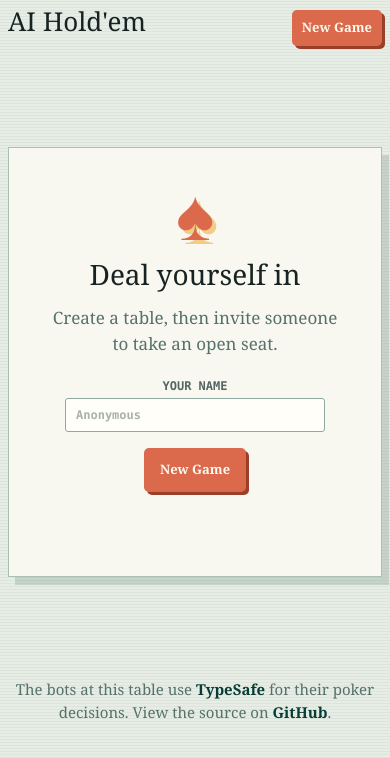
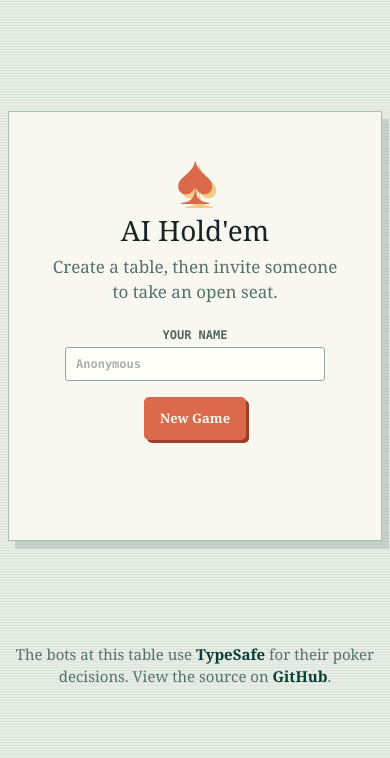
Before and after one commit to jonime/ai-holdem, a Next.js app: page / in a window 390 px wide. Shown: the top 758 px of the page. Built offline with nearby package versions, Linux system fonts and the light colour scheme.

Commit message:
feat(poker): implement GameHeader component and refactor layout structure

```diff
--- /dev/null
+++ b/app/game/[gameId]/layout.tsx
@@ -0,0 +1,12 @@
+import { GameHeader } from "@/components/poker/GameHeader";
+
+export default function GameLayout({
+  children,
+}: LayoutProps<"/game/[gameId]">) {
+  return (
+    <>
+      <GameHeader />
+      {children}
+    </>
+  );
+}
--- a/app/globals.css
+++ b/app/globals.css
@@ -40,18 +40,36 @@ button:disabled {
   min-height: 100vh;
   padding: 28px clamp(18px, 4vw, 64px) 48px;
 }
-.app-header {
+.game-header {
+  padding: 12px clamp(18px, 4vw, 64px) 0;
+}
+.game-header-inner {
   max-width: 1220px;
-  margin: 0 auto 24px;
+  margin: 0 auto;
   display: flex;
+  align-items: center;
   justify-content: space-between;
-  gap: 20px;
-  align-items: end;
 }
-.header-actions {
-  display: flex;
-  gap: 10px;
-  align-items: center;
+.game-header-title {
+  font-weight: 700;
+  font-size: 15px;
+  letter-spacing: 0.4px;
+}
+.exit-game {
+  border: 0;
+  border-radius: 5px;
+  background: var(--coral);
+  color: #fff9ef;
+  padding: 8px 14px;
+  font-weight: 700;
+  font-size: 13px;
+  box-shadow: 3px 3px 0 #9b3e2a;
+}
+.exit-game:hover,
+.exit-game:focus-visible {
+  background: #e27b55;
+  transform: translate(-1px, -1px);
+  box-shadow: 5px 5px 0 #9b3e2a;
 }
 .eyebrow,
 .panel-kicker {
@@ -122,7 +140,7 @@ h2 {
   line-height: 0.8;
   text-shadow: 4px 4px 0 rgba(240, 183, 77, 0.65);
 }
-.home-empty-state h2 {
+.home-empty-state h1 {
   margin-bottom: 10px;
   font-size: clamp(28px, 5vw, 46px);
 }
@@ -1065,9 +1083,8 @@ h2 {
   .lobby-footer > span:first-child {
     width: 100%;
   }
-  .app-header {
-    align-items: start;
-    margin-bottom: 10px;
+  .game-header {
+    padding-top: 8px;
   }
   h1 {
     font-size: 26px;
--- a/app/layout.tsx
+++ b/app/layout.tsx
@@ -1,8 +1,11 @@
 import type { Metadata } from "next";
+
+import { APP_NAME } from "@/lib/constants";
+
 import "./globals.css";
 
 export const metadata: Metadata = {
-  title: "AI Hold'em",
+  title: APP_NAME,
   description: "A structured TypeSafe AI poker decision demo.",
 };
 
--- a/app/page.tsx
+++ b/app/page.tsx
@@ -3,7 +3,7 @@
 import { useRouter } from "next/navigation";
 import { useState } from "react";
 
-import { AppHeader } from "@/components/poker/AppHeader";
+import { APP_NAME } from "@/lib/constants";
 
 const gameStorageKey = "ai-holdem-game-id";
 const playerNameStorageKey = "ai-holdem-player-name";
@@ -42,7 +42,6 @@ export default function Home() {
 
   return (
     <main className="poker-app">
-      <AppHeader onNewGame={() => void createGame()} />
       <section
         className="empty-state home-empty-state"
         aria-label="Start a new game"
@@ -50,7 +49,7 @@ export default function Home() {
         <span className="empty-state-mark" aria-hidden="true">
           ♠
         </span>
-        <h2>Deal yourself in</h2>
+        <h1>{APP_NAME}</h1>
         <p>Create a table, then invite someone to take an open seat.</p>
         <label className="player-name-field">
           Your name
--- a/components/poker/AppHeader.tsx
+++ /dev/null
@@ -1,26 +0,0 @@
-"use client";
-
-interface AppHeaderProps {
-  readonly loading?: boolean;
-  readonly onNewGame: () => void;
-}
-
-export function AppHeader({ loading = false, onNewGame }: AppHeaderProps) {
-  return (
-    <header className="app-header">
-      <div>
-        <h1>AI Hold&apos;em</h1>
-      </div>
-      <div className="header-actions">
-        <button
-          className="new-game"
-          type="button"
-          onClick={onNewGame}
-          disabled={loading}
-        >
-          {loading ? "Working" : "New Game"}
-        </button>
-      </div>
-    </header>
-  );
-}
--- /dev/null
+++ b/components/poker/GameHeader.tsx
@@ -0,0 +1,26 @@
+"use client";
+
+import { useRouter } from "next/navigation";
+
+import { APP_NAME } from "@/lib/constants";
+
+export function GameHeader() {
+  const router = useRouter();
+
+  function handleExit() {
+    if (window.confirm("Leave this table and return to the home screen?")) {
+      router.push("/");
+    }
+  }
+
+  return (
+    <header className="game-header">
+      <div className="game-header-inner">
+        <span className="game-header-title">{APP_NAME}</span>
+        <button className="exit-game" type="button" onClick={handleExit}>
+          Exit
+        </button>
+      </div>
+    </header>
+  );
+}
--- a/components/poker/PokerApp.tsx
+++ b/components/poker/PokerApp.tsx
@@ -2,7 +2,6 @@
 
 import { useEffect, useState } from "react";
 
-import { AppHeader } from "@/components/poker/AppHeader";
 import { HistoryModal } from "@/components/poker/HistoryModal";
 import { LobbyPanel } from "@/components/poker/LobbyPanel";
 import { PokerTable } from "@/components/poker/PokerTable";
@@ -32,7 +31,6 @@ export default function PokerApp({ gameId }: { readonly gameId?: string }) {
     liveDecisions,
     loading,
     error,
-    createGame,
     claimSeatAt,
     assignBot,
     releaseSeat,
@@ -196,7 +194,6 @@ export default function PokerApp({ gameId }: { readonly gameId?: string }) {
 
   return (
     <main className="poker-app">
-      <AppHeader loading={loading} onNewGame={() => void createGame()} />
       {error ? (
         <p className="error-banner" role="alert">
           {error}
--- /dev/null
+++ b/lib/constants.ts
@@ -0,0 +1 @@
+export const APP_NAME = "AI Hold'em";
```
